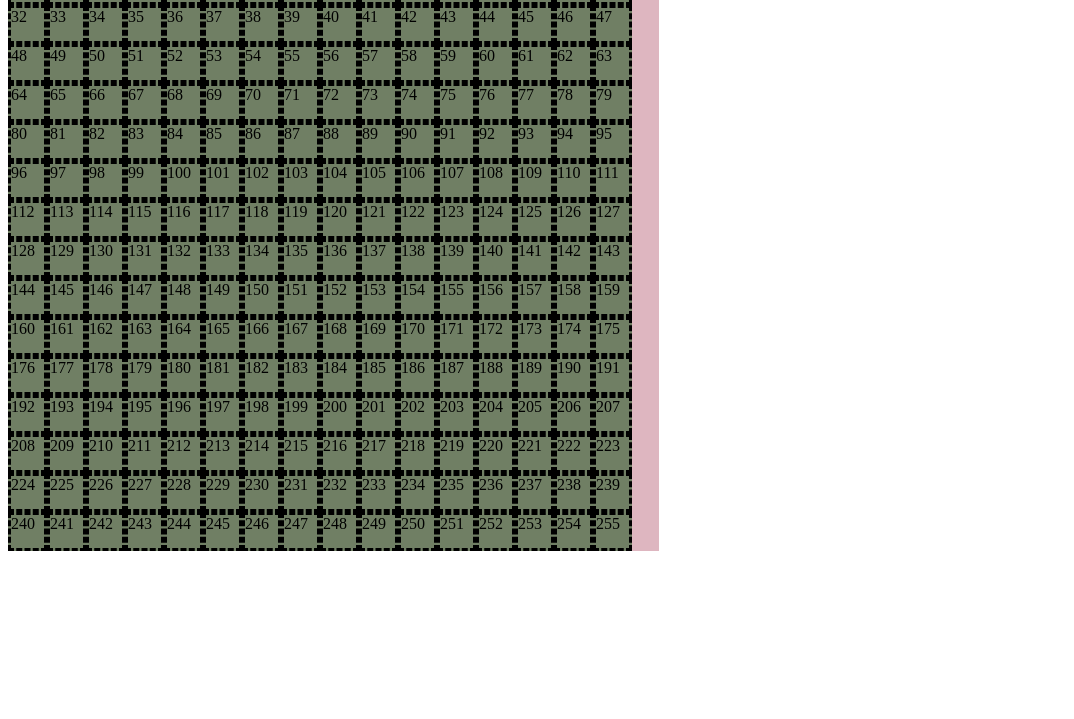
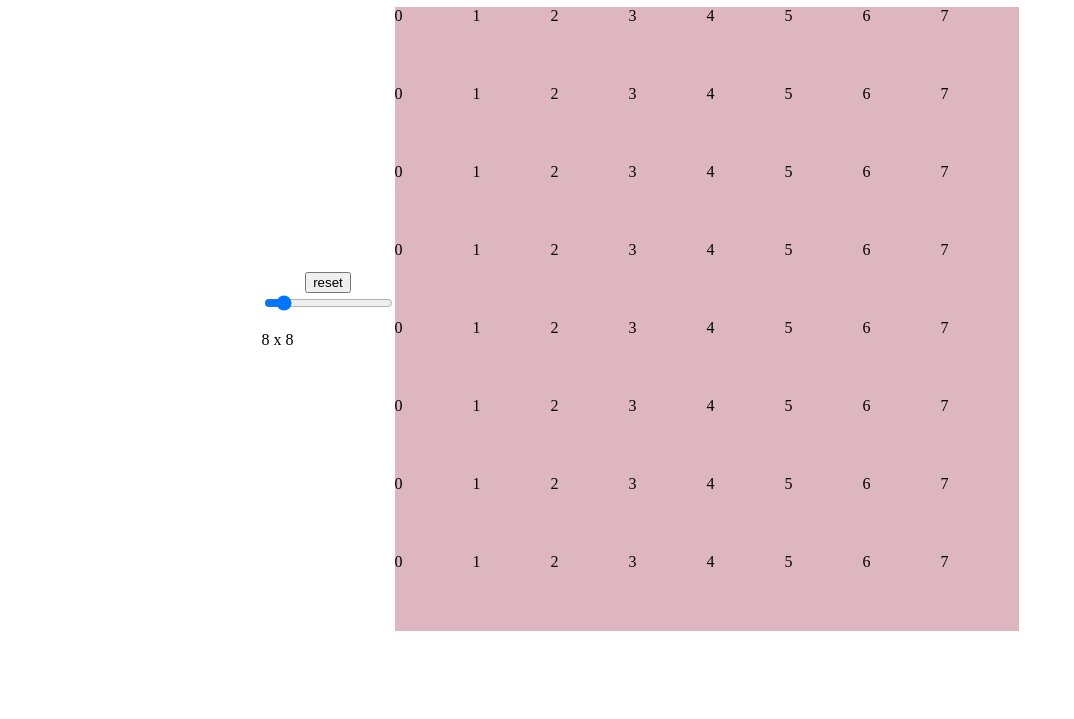
Before and after one commit to unrulypeach/etch-sketch, a plain HTML site: page index.html in a window 1280 px wide. Shown: the part 81-800 px from the top of the page, without its empty margins (0-1074 px from the left). Drawn offline with Linux system fonts and the light colour scheme.

Commit message:
functional coding finished, started some layout editing

```diff
--- a/index.html
+++ b/index.html
@@ -7,10 +7,27 @@
     <title>Etching and Sketching</title>
 </head>
 
+<header>
+    <div class="center">
+        <H1>ETCH A SKETCH A BETCH</H1>
+    </div>
+</header>
+
 <body>
+    <div class="bigContain">
+        <div class="leftContain">
+            <div class="center" id="buttonContainer">
+                <button id="reset">reset</button>
+            </div>
 
-    <div id="main"></div>
+            <div id="sliderContainer">
+                <input type="range" min="1" max="64" value="8" id="slider">
+                <p id="output"></p>
+            </div>
+        </div>
 
+        <div id="main"></div>
+    </div>
     <script src="script.js"></script>
 </body>
 </html>
--- a/script.js
+++ b/script.js
@@ -13,27 +13,52 @@ function createGrid(x) {
 
     //Creates the box that will be generated
 
+    for (let i = 0; i < x; i++) {
 
+        const row = document.createElement('div');
 
-    for (let i = 0; i < (x * x); i++) {
+        row.classList.add('row')
 
-        const box = document.createElement('div');
-        const chk = document.createTextNode(i);
-        box.classList.add('box');
-        box.appendChild(chk);
+        container.appendChild(row);
 
-        box.addEventListener("mouseover", function (event) {
-            event.target.style.backgroundColor = "yellow";
-        })
+        for (let i = 0; i < x; i++) {
 
+            const column = document.createElement('div');
+            const chk = document.createTextNode(i);
 
-        container.appendChild(box);
+            column.classList.add('column');
+            column.appendChild(chk);
+
+            column.addEventListener("mouseover", function (event) {
+                event.target.style.backgroundColor = "black";
+            })
+
+            row.appendChild(column);
+        }
     };
 
 
 }
 
+const slider = document.getElementById('slider');
+const output = document.getElementById('output');
+output.innerHTML = `${slider.value} x ${slider.value}`;
 
+slider.oninput = function() {
+    output.innerHTML = `${slider.value} x ${slider.value}`;
+    main.innerHTML = "";
+    createGrid(slider.value);
+}
 
+const button = document.getElementById('reset');
 
-createGrid(16);
+button.onclick = function() {
+    reset();
+}
+
+function reset() {
+    main.innerHTML = "";
+    createGrid(slider.value);
+}
+
+createGrid(8);
--- a/styles/style.css
+++ b/styles/style.css
@@ -3,21 +3,51 @@ root {
     padding: 0;
 }
 
+.center {
+    display: flex;
+    justify-content: center;
+}
+
 .container {
-    width: 651px;
+    margin: auto;
+    width: 624px;
+    height: 624px;
     background-color: rgba(175, 79, 103, 0.411);
     display: flex;
-
-    flex-flow: row wrap;
+    flex-flow: column nowrap;
 }
 
-.box {
+@media screen and (max-width: 624px) {
+    .container {
+        width: 300px;
+        height: 300px;
+    }
+}
+
+/* .box {
     width: 33px;
     height: 33px;
     background-color: rgba(5, 74, 10, 0.5);
     border:dashed black;
+} */
+
+.row{
+    display: flex;
+    flex-flow: row nowrap;
+    flex: 1;
 }
 
-.box:hover {
-    background-color: red;
+.column{
+    flex-basis: 100%;
 }
+
+.bigContain{
+    display: flex;
+    justify-content: center;
+}
+
+.leftContain{
+    display: flex;
+    flex-flow: column;
+    justify-content: center;
+}
```
